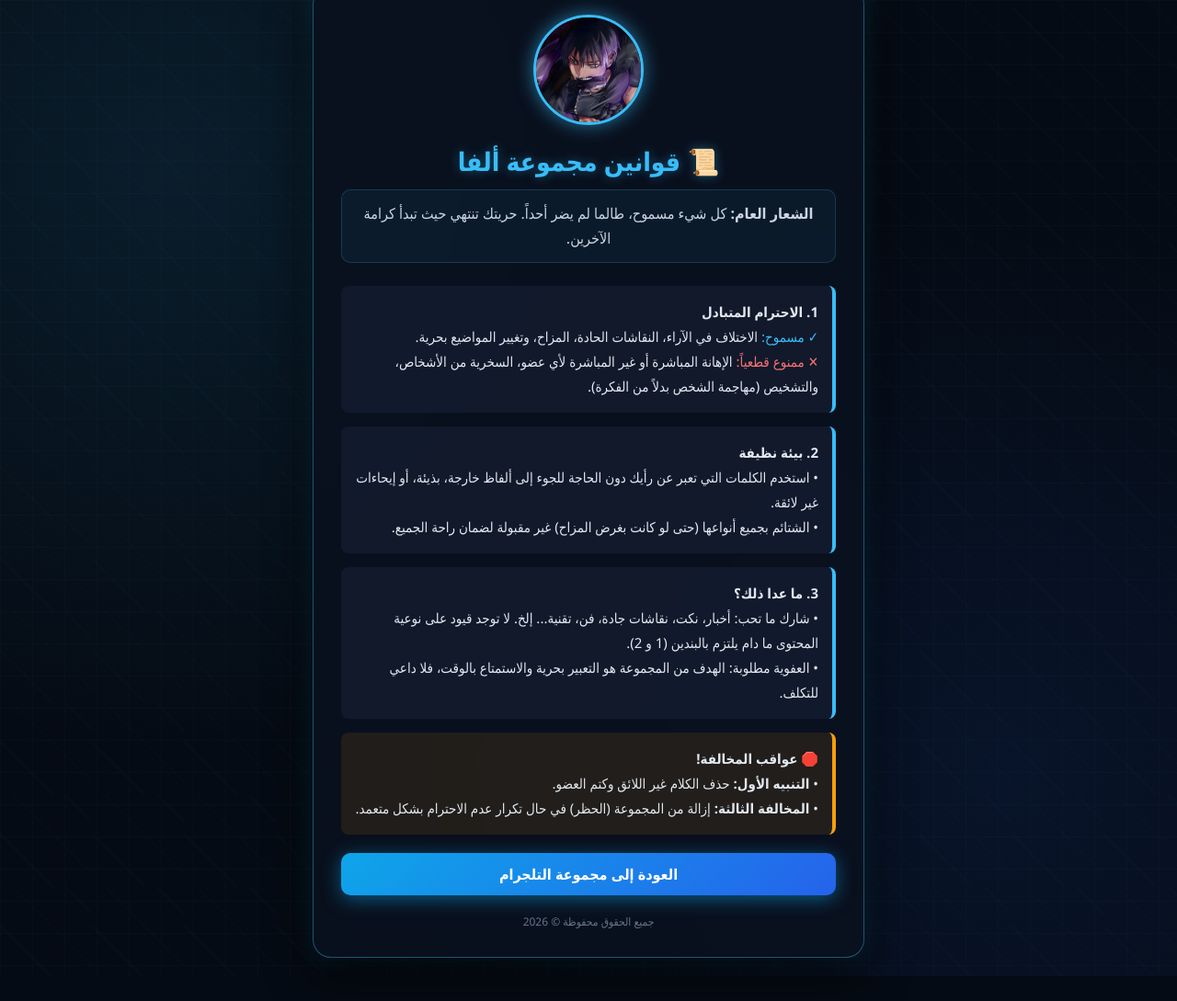
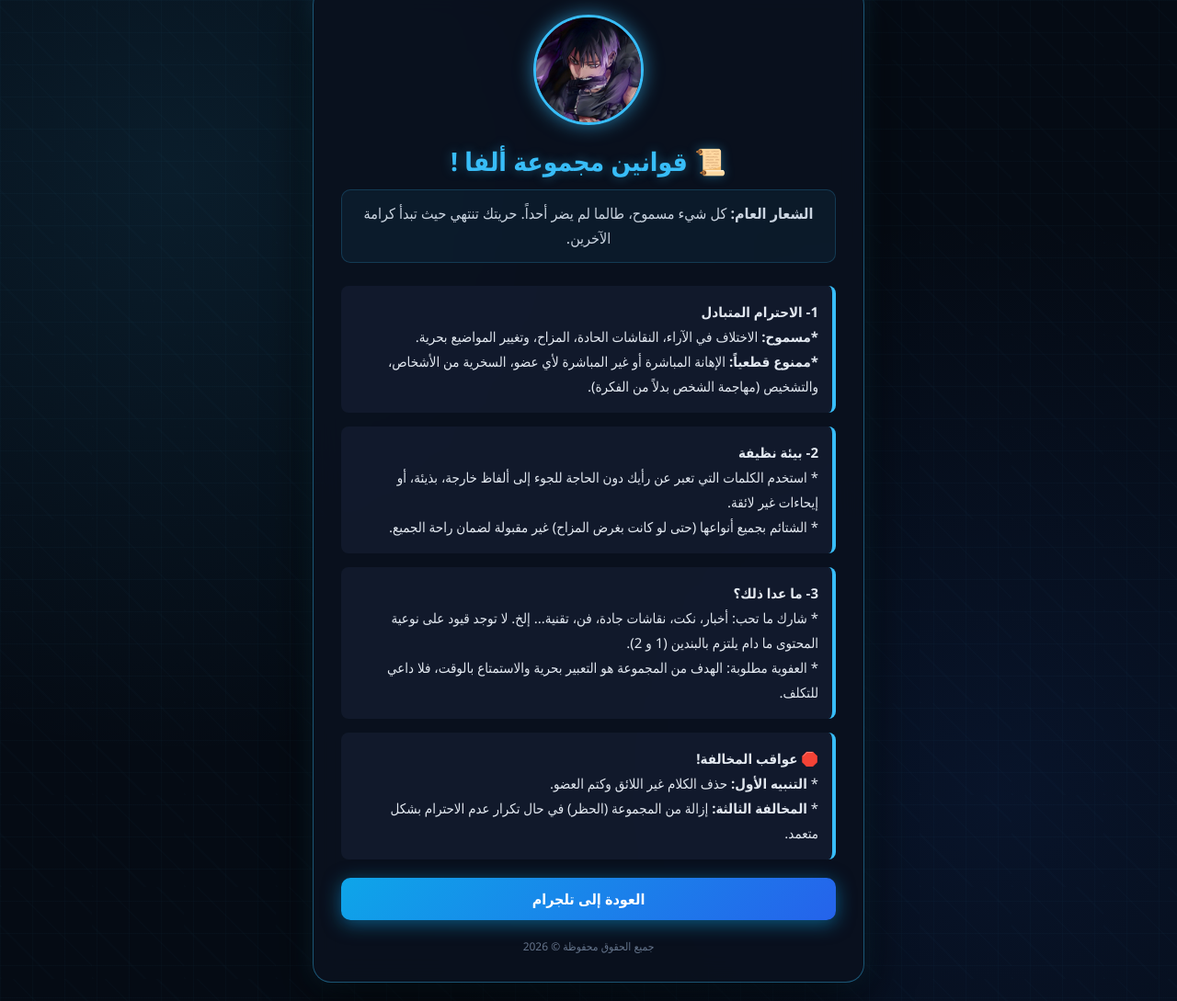
Before and after one commit to aorsted/Telegram-Rule, a plain HTML site: page index.html in a window 1280 px wide. Shown: the part 35-1124 px from the top of the page at 92% size. Before the commit the page ends 1097 px from the top, so only its background shows below. Drawn offline with Linux system fonts and the light colour scheme.

Commit message:
Add files via upload

```diff
--- a/index.html
+++ b/index.html
@@ -3,52 +3,45 @@
 <head>
     <meta charset="UTF-8">
     <meta name="viewport" content="width=device-width, initial-scale=1.0">
-    <title>قوانين مجموعة ألفا</title>
-    <!-- ربط ملف التصميم -->
+    <title>قوانين مجموعة ألفا - Toji Rules</title>
     <link rel="stylesheet" href="style.css">
 </head>
 <body>
 
     <div class="container">
-        <!-- هيدر الموقع مع صورة توجي بنفس اسمها الحالي بدون تغيير -->
         <header>
-            <img src="photo_2026-11-12_18-13-33.jpg" alt="توجي" class="channel-logo">
-            <h1>📜 قوانين مجموعة ألفا</h1>
+            <img src="photo_2026-11-12_18-13-33.jpg" alt="Toji" class="channel-logo">
+            <h1>📜 قوانين مجموعة ألفا !</h1>
             <p><strong>الشعار العام:</strong> كل شيء مسموح، طالما لم يضر أحداً. حريتك تنتهي حيث تبدأ كرامة الآخرين.</p>
         </header>
 
-        <!-- قائمة القوانين -->
         <ul class="rules-list">
             <li>
-                <strong>1. الاحترام المتبادل</strong><br>
-                <span style="color: #38bdf8;">✓ مسموح:</span> الاختلاف في الآراء، النقاشات الحادة، المزاح، وتغيير المواضيع بحرية.<br>
-                <span style="color: #f87171;">✕ ممنوع قطعياً:</span> الإهانة المباشرة أو غير المباشرة لأي عضو، السخرية من الأشخاص، والتشخيص (مهاجمة الشخص بدلاً من الفكرة).
+                <strong>1- الاحترام المتبادل</strong><br>
+                <strong>*مسموح:</strong> الاختلاف في الآراء، النقاشات الحادة، المزاح، وتغيير المواضيع بحرية.<br>
+                <strong>*ممنوع قطعياً:</strong> الإهانة المباشرة أو غير المباشرة لأي عضو، السخرية من الأشخاص، والتشخيص (مهاجمة الشخص بدلاً من الفكرة).
             </li>
-
             <li>
-                <strong>2. بيئة نظيفة</strong><br>
-                • استخدم الكلمات التي تعبر عن رأيك دون الحاجة للجوء إلى ألفاظ خارجة، بذيئة، أو إيحاءات غير لائقة.<br>
-                • الشتائم بجميع أنواعها (حتى لو كانت بغرض المزاح) غير مقبولة لضمان راحة الجميع.
+                <strong>2- بيئة نظيفة</strong><br>
+                * استخدم الكلمات التي تعبر عن رأيك دون الحاجة للجوء إلى ألفاظ خارجة، بذيئة، أو إيحاءات غير لائقة.<br>
+                * الشتائم بجميع أنواعها (حتى لو كانت بغرض المزاح) غير مقبولة لضمان راحة الجميع.
             </li>
-
             <li>
-                <strong>3. ما عدا ذلك؟</strong><br>
-                • شارك ما تحب: أخبار، نكت، نقاشات جادة، فن، تقنية... إلخ. لا توجد قيود على نوعية المحتوى ما دام يلتزم بالبندين (1 و 2).<br>
-                • العفوية مطلوبة: الهدف من المجموعة هو التعبير بحرية والاستمتاع بالوقت، فلا داعي للتكلف.
+                <strong>3- ما عدا ذلك؟</strong><br>
+                * شارك ما تحب: أخبار، نكت، نقاشات جادة، فن، تقنية... إلخ. لا توجد قيود على نوعية المحتوى ما دام يلتزم بالبندين (1 و 2).<br>
+                * العفوية مطلوبة: الهدف من المجموعة هو التعبير بحرية والاستمتاع بالوقت، فلا داعي للتكلف.
             </li>
-
-            <li style="border-right-color: #f59e0b; background: rgba(245, 158, 11, 0.1);">
+            <li>
                 <strong>🛑 عواقب المخالفة!</strong><br>
-                • <strong>التنبيه الأول:</strong> حذف الكلام غير اللائق وكتم العضو.<br>
-                • <strong>المخالفة الثالثة:</strong> إزالة من المجموعة (الحظر) في حال تكرار عدم الاحترام بشكل متعمد.
+                * <strong>التنبيه الأول:</strong> حذف الكلام غير اللائق وكتم العضو.<br>
+                * <strong>المخالفة الثالثة:</strong> إزالة من المجموعة (الحظر) في حال تكرار عدم الاحترام بشكل متعمد.
             </li>
         </ul>
 
-        <!-- زر العودة للمجموعة -->
-        <a href="https://t.me/اسم_مجموعتك" class="telegram-btn" target="_blank">العودة إلى مجموعة التلجرام</a>
+        <a href="https://t.me/chat_alphaO" class="telegram-btn" target="_blank">العودة إلى تلجرام</a>
 
         <footer>
-            جميع الحقوق محفوظة &copy; 2026
+            <p>جميع الحقوق محفوظة &copy; 2026</p>
         </footer>
     </div>
 
```
